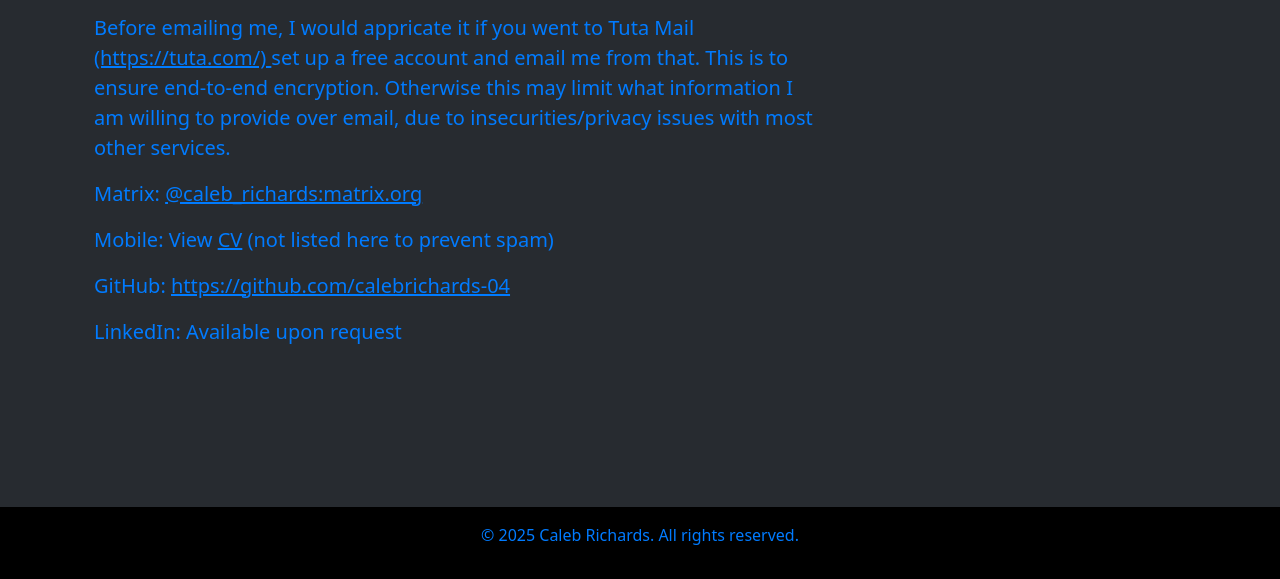
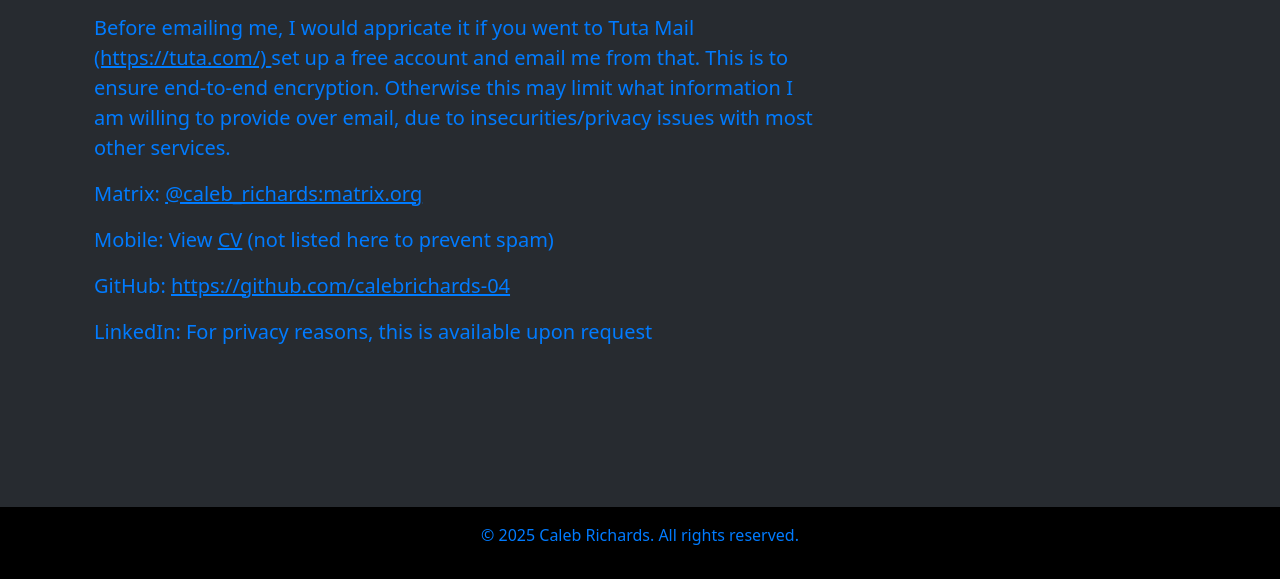
Before and after one commit to calebrichards-04/caleb-richards.com, a plain HTML site: page contact.html in a window 1280 px wide. Shown: the part 221-800 px from the top of the page. Drawn offline with nearby package versions, Linux system fonts and the light colour scheme.

Commit message:
Add files via upload

```diff
--- a/contact.html
+++ b/contact.html
@@ -122,7 +122,7 @@
             GitHub: <a href="https://github.com/calebrichards-04" style="text-decoration: underline; color: inherit;">https://github.com/calebrichards-04</a>
         </p>
         <div class="gap"></div>
-        <p class="text-blue custom-paragraph">LinkedIn: Available upon request</p>
+        <p class="text-blue custom-paragraph">LinkedIn: For privacy reasons, this is available upon request</p>
         <div class="gap"></div>
         </div>
         </div>
```
